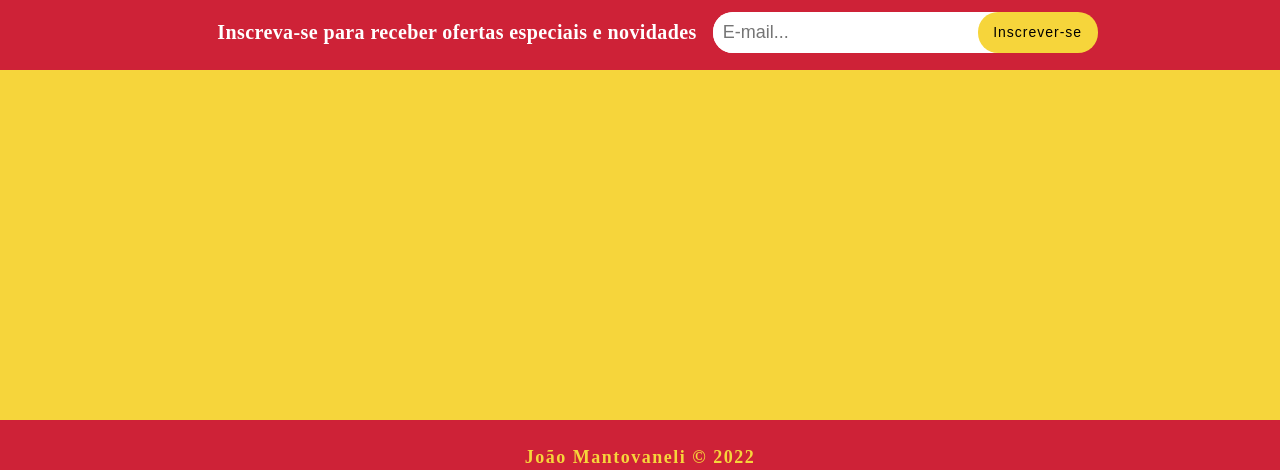
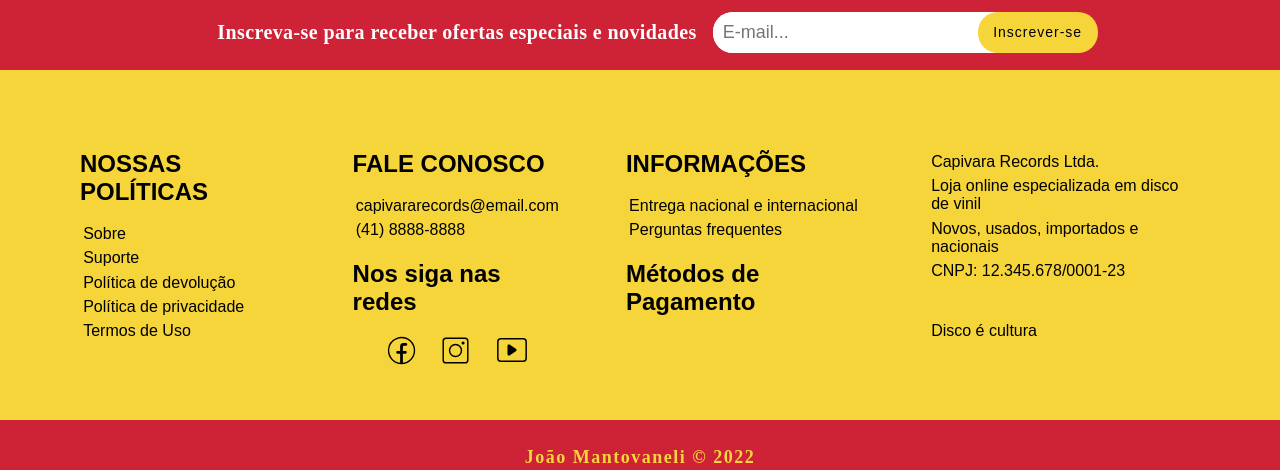
Before and after one commit to jvmantovas/ecommerce-capi, a React (Vite) app: page / in a window 1280 px wide. Shown: the part 1657-2127 px from the top of the page. Built offline with nearby package versions, Linux system fonts and the light colour scheme; a web font is replaced by a local one.

Commit message:
feat: footer information

```diff
--- a/src/components/Footer/Footer.jsx
+++ b/src/components/Footer/Footer.jsx
@@ -1,4 +1,5 @@
 import React from "react";
+import { CiFacebook, CiInstagram, CiYoutube } from "react-icons/ci";
 
 import { Input, Form, SearchContainer, Submit } from "../Button/styles";
 import { FooterCopy, FooterInfo, Main, SubButton, Subscribe } from "./styles";
@@ -22,7 +23,46 @@ const Footer = () => {
           </Form>
         </SearchContainer>
       </Subscribe>
-      <FooterInfo></FooterInfo>
+      <FooterInfo>
+        <div>
+          <h2>NOSSAS POLÍTICAS</h2>
+          <ul>
+            <li>Sobre</li>
+            <li>Suporte</li>
+            <li>Política de devolução</li>
+            <li>Política de privacidade</li>
+            <li>Termos de Uso</li>
+          </ul>
+        </div>
+        <div>
+          <h2>FALE CONOSCO</h2>
+          <p>capivararecords@email.com</p>
+          <p>(41) 8888-8888</p>
+          <br />
+          <h2>Nos siga nas redes</h2>
+          <div className="social-icons">
+            <CiFacebook size={33} />
+            <CiInstagram size={35} />
+            <CiYoutube size={36} />
+          </div>
+        </div>
+        <div>
+          <h2>INFORMAÇÕES</h2>
+          <p>Entrega nacional e internacional</p>
+          <p>Perguntas frequentes</p>
+          <br />
+          <h2>Métodos de Pagamento</h2>
+        </div>
+        <div>
+          <p>Capivara Records Ltda.</p>
+          <p>Loja online especializada em disco de vinil</p>
+          <p>Novos, usados, importados e nacionais</p>
+          <p>CNPJ: 12.345.678/0001-23</p>
+          <br />
+          <br />
+          <p>Disco é cultura</p>
+        </div>
+      </FooterInfo>
       <FooterCopy>João Mantovaneli © 2022</FooterCopy>
     </Main>
   );
--- a/src/components/Footer/styles.js
+++ b/src/components/Footer/styles.js
@@ -48,6 +48,31 @@ export const SubButton = styled.div`
 export const FooterInfo = styled.div`
   height: 350px;
   width: 100%;
+  display: flex;
+  flex-direction: row;
+  justify-content: space-between;
+  padding: 3rem 3rem;
+  div {
+    padding: 2rem;
+    .social-icons {
+      display: flex;
+      align-items: center;
+      justify-content: space-between;
+      margin-top: -2rem;
+    }
+    h2 {
+      font-family: "HarmoniaSansW01-Semibold", sans-serif;
+      padding-bottom: 1rem;
+    }
+    p,
+    li {
+      font-family: "HarmoniaSansMonoW01-Regular", sans-serif;
+      padding: 0.2rem;
+    }
+  }
+  ul {
+    list-style: none;
+  }
 `;
 
 export const FooterCopy = styled.div`
```
